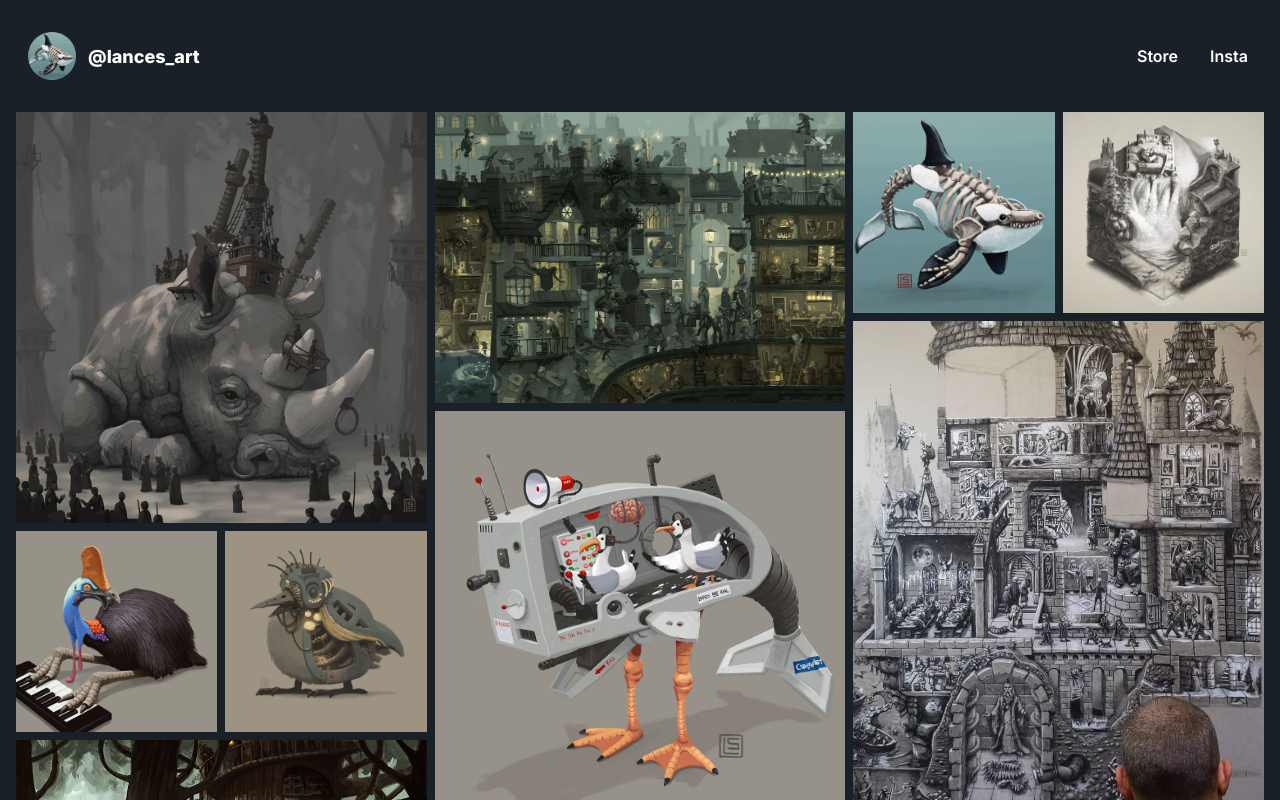
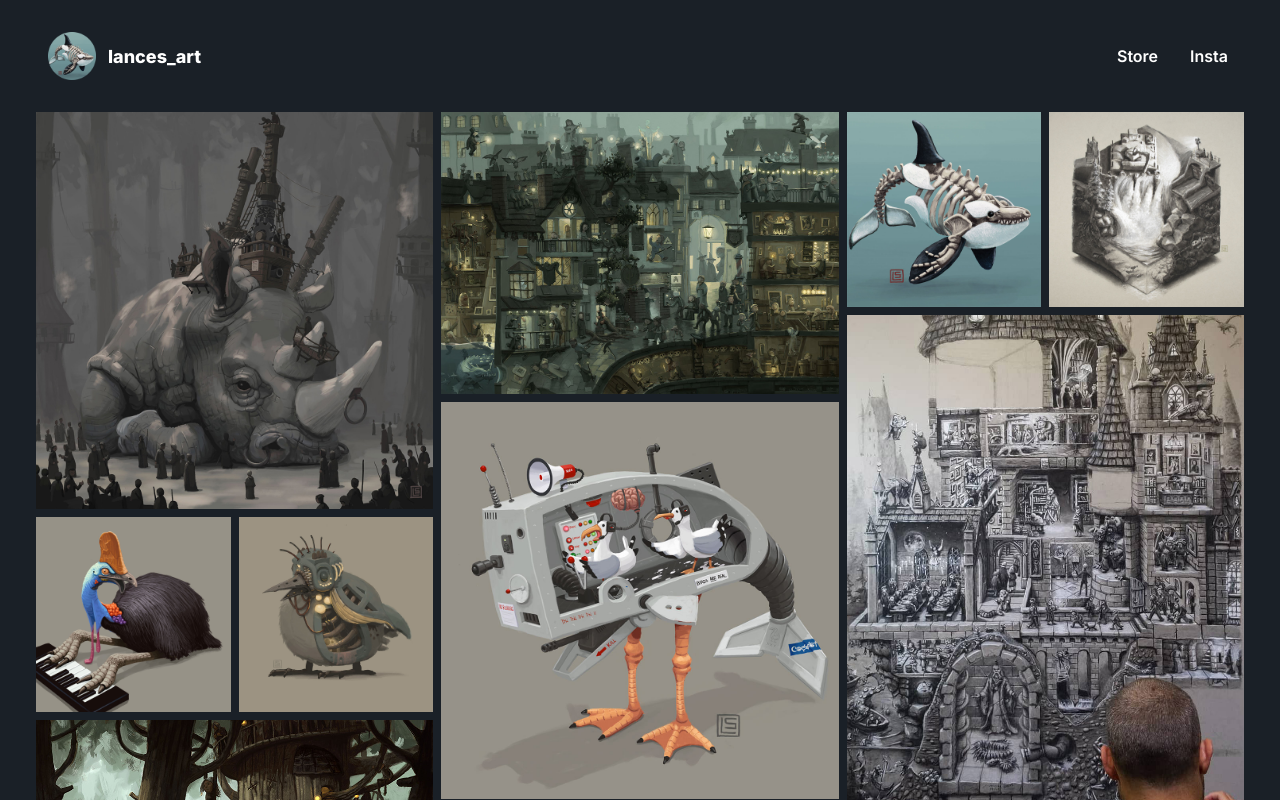
Before and after one commit to lancesnider/lance-snider, a Next.js app: page / in a window 1280 px wide. Shown: the top 800 px of the page. Built offline with nearby package versions, Linux system fonts and the light colour scheme.

Commit message:
Add hover

```diff
--- a/src/app/page.scss
+++ b/src/app/page.scss
@@ -1,3 +1,7 @@
 .page {
   padding: 16px;
+
+  @media screen and (min-width: 768px) {
+    padding: 16px 36px;
+  }
 }
--- a/src/components/Header/Header.scss
+++ b/src/components/Header/Header.scss
@@ -17,6 +17,10 @@
     align-items: center;
     font-weight: 800;
     font-size: 18px;
+
+    span {
+      color: #f639bc;
+    }
 
     img {
       width: 48px;
--- a/src/components/Header/Header.tsx
+++ b/src/components/Header/Header.tsx
@@ -9,7 +9,7 @@ const Header = () => {
     <div className='header'>
       <div className='header__left'>
         <img src={logo.src} alt='logo' />
-        @lances_art
+        lances_art
       </div>
       <div className='header__links'>
         <a href='https://www.etsy.com/shop/artbylance'>Store</a>
--- a/src/components/Masonry/Masonry.scss
+++ b/src/components/Masonry/Masonry.scss
@@ -2,7 +2,7 @@
   margin: -4px;
 
   .masonry__image {
-    overflow: hidden;
+    // overflow: hidden;
     display: flex;
     cursor: pointer;
 
@@ -27,4 +27,30 @@
   .MuiMasonry-root {
     margin: 0;
   }
+
+  .masonry__image {
+    position: relative;
+
+    .masonry__image-hover {
+      pointer-events: none;
+      position: absolute;
+      top: 0;
+      left: 0;
+      bottom: 0;
+      right: 0;
+      transition: 0.1s ease-in-out;
+
+      border: 0px solid #f639bc;
+      // outline: 0px solid #f639bc;
+    }
+
+    &:hover {
+      z-index: 100;
+      .masonry__image-hover {
+        border: 8px solid #f639bc;
+        // box-shadow: 0px 12px 48px 32px #00000022;
+        // outline: 4px solid #f639bc;
+      }
+    }
+  }
 }
--- a/src/components/Masonry/Masonry.tsx
+++ b/src/components/Masonry/Masonry.tsx
@@ -19,8 +19,9 @@ export default function BasicMasonry({ images }) {
                 className='masonry__image-group'
               >
                 {imageGroup.map(({ image: groupedImage, alt: groupedAlt }) => (
+                  <div key={groupedImage.src} className='masonry__image'>
+                    <div className='masonry__image-hover' />
                     <Image
-                    key={groupedImage.src}
                       src={groupedImage.src}
                       alt={groupedAlt}
                       width={groupedImage.width}
@@ -29,6 +30,7 @@ export default function BasicMasonry({ images }) {
                         height: 'auto',
                       }}
                     />
+                  </div>
                 ))}
               </div>
             )
@@ -41,6 +43,7 @@ export default function BasicMasonry({ images }) {
               width={image.width}
               height={image.height}
             >
+              <div className='masonry__image-hover' />
               <Image
                 src={image.src}
                 alt={alt}
--- a/src/utils/images.ts
+++ b/src/utils/images.ts
@@ -18,7 +18,8 @@ import witch from '../assets/gallery-sm/witch.jpg'
 import skeleton from '../assets/gallery-sm/skeleton.jpg'
 import crocTeeth from '../assets/gallery-sm/croc-teeth.jpg'
 import glinesCanyonDam from '../assets/gallery-sm/glines-canyon-dam.jpg'
-import heart from '../assets/gallery-sm/heart.jpg'
+// import heart from '../assets/gallery-sm/heart.jpg'
+import heart from '../assets/gallery-sm/dumptruck-heart.gif'
 import littleFactories from '../assets/gallery-sm/little-factories.jpg'
 // import hogwartsBw from '../assets/gallery-sm/hogwarts-bw.jpg'
 import hogwartsBw from '../assets/gallery-sm/hogwarts-wip.jpg'
```
Also changed, not shown: src/assets/gallery-sm/dumptruck-heart.gif (added). Lines whose indentation alone changed are shown as unchanged.
